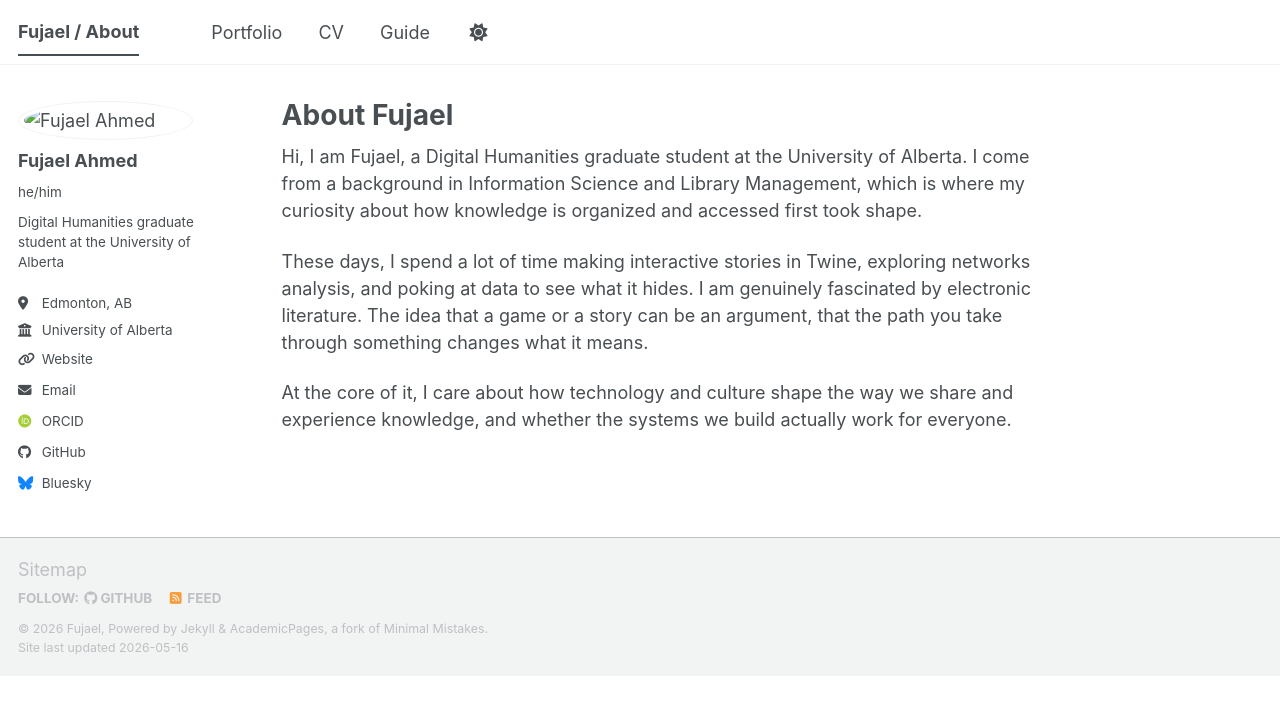
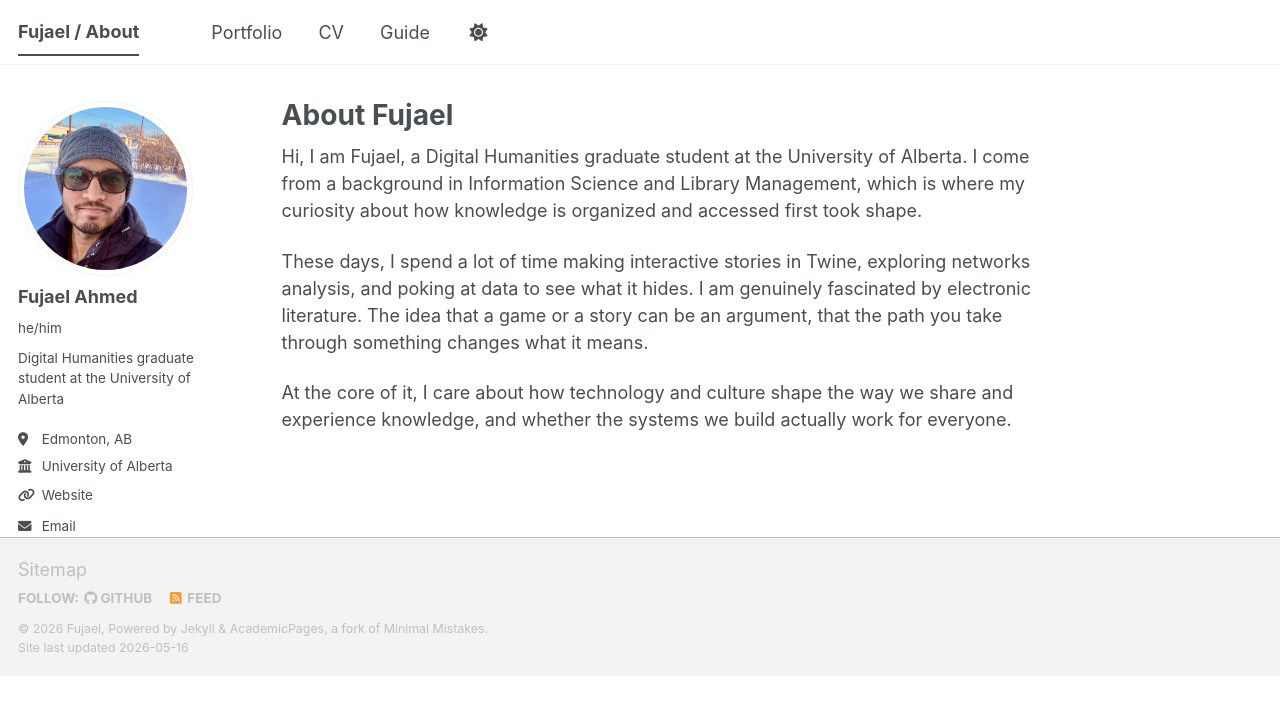
Before and after one commit to fujaelsuhag/me, a Jekyll site: the page built from _pages/about.md, in a window 1280 px wide. Shown: the top 715 px of the page. Built offline with Jekyll 4.4.1, drawn with Linux system fonts in a browser that asks for light colours; some web fonts are replaced; a script bundle is joined from its source files by our own code; library files that are not in the unit come from our copies.

Commit message:
Change avatar path in configuration
Updated avatar path to use a relative filename.

```diff
--- a/_config.yml
+++ b/_config.yml
@@ -23,7 +23,7 @@
 #               Additional customization can be done by editing /_includes/author-profile.html
 author:
   # Biographic information
-  avatar           : "images/fujael.jpeg"
+  avatar           : "fujael.jpeg"
   name             : "Fujael Ahmed"
   pronouns         : "he/him"
   bio              : "Digital Humanities graduate student at the University of Alberta"
```
